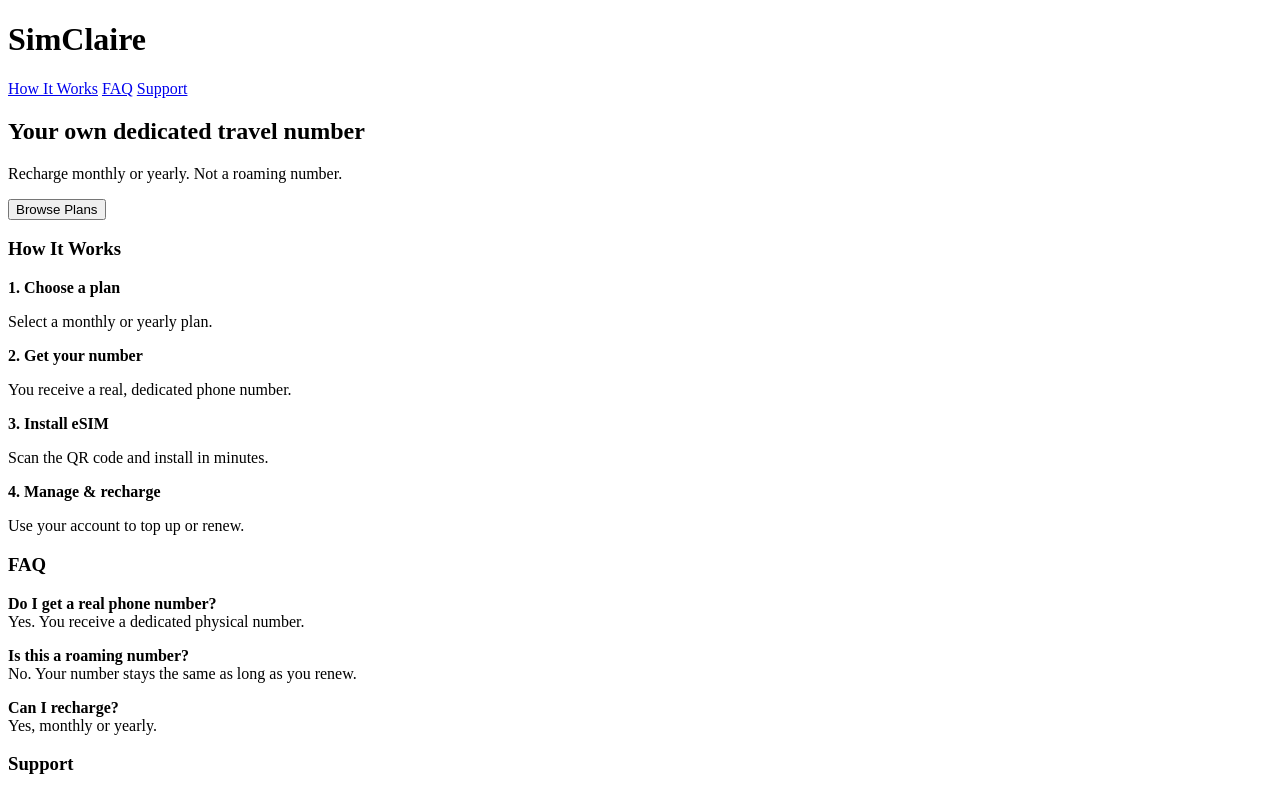
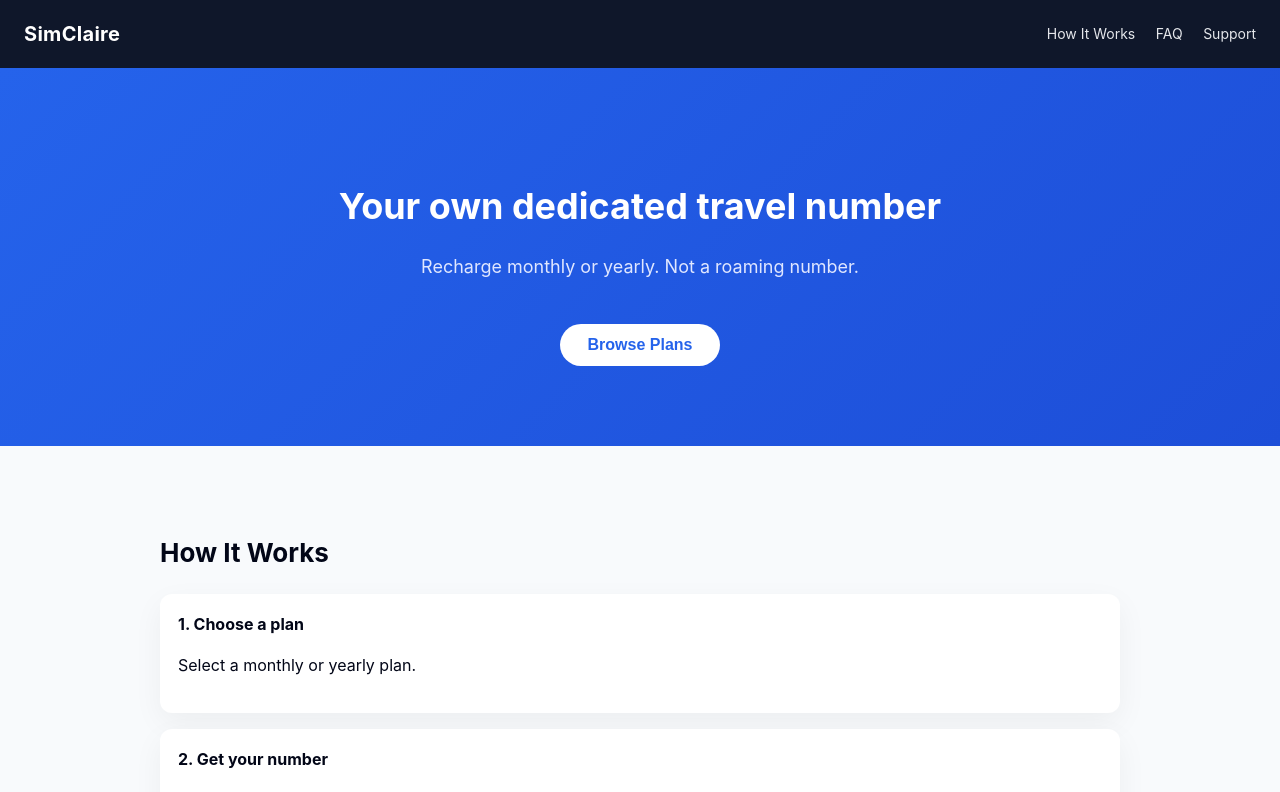
Before and after one commit to Sentha11/simclaire-website, a React (Vite) app in the folder frontend/: page / in a window 1280 px wide. Shown: the top 792 px of the page. Built offline with nearby package versions, Linux system fonts and the light colour scheme; no server answers.

Commit message:
Update index.css

```diff
--- a/frontend/src/index.css
+++ b/frontend/src/index.css
@@ -0,0 +1,127 @@
+:root {
+  --primary: #2563eb;
+  --dark: #0f172a;
+  --accent: #22c55e;
+  --bg: #f8fafc;
+  --text: #020617;
+  --muted: #64748b;
+  --card: #ffffff;
+}
+
+* {
+  box-sizing: border-box;
+}
+
+body {
+  margin: 0;
+  font-family: Inter, system-ui, -apple-system, BlinkMacSystemFont, "Segoe UI", sans-serif;
+  background: var(--bg);
+  color: var(--text);
+  line-height: 1.6;
+}
+
+/* HEADER */
+.header {
+  background: var(--dark);
+  color: white;
+  padding: 18px 24px;
+  display: flex;
+  justify-content: space-between;
+  align-items: center;
+}
+
+.header h1 {
+  margin: 0;
+  font-size: 20px;
+  letter-spacing: 0.3px;
+}
+
+.header a {
+  color: #e5e7eb;
+  margin-left: 16px;
+  text-decoration: none;
+  font-size: 14px;
+}
+
+.header a:hover {
+  color: white;
+}
+
+/* HERO */
+.hero {
+  padding: 80px 20px;
+  text-align: center;
+  background: linear-gradient(135deg, #2563eb, #1d4ed8);
+  color: white;
+}
+
+.hero h2 {
+  font-size: 36px;
+  margin-bottom: 12px;
+}
+
+.hero p {
+  font-size: 18px;
+  color: #e0e7ff;
+}
+
+.hero button {
+  margin-top: 24px;
+  padding: 12px 28px;
+  font-size: 16px;
+  border-radius: 999px;
+  border: none;
+  background: white;
+  color: var(--primary);
+  cursor: pointer;
+  font-weight: 600;
+}
+
+.hero button:hover {
+  background: #e0e7ff;
+}
+
+/* SECTIONS */
+.section {
+  padding: 60px 20px;
+  max-width: 1000px;
+  margin: auto;
+}
+
+.section h3 {
+  font-size: 26px;
+  margin-bottom: 20px;
+}
+
+.section.gray {
+  background: #eef2ff;
+}
+
+/* STEPS */
+.steps div {
+  background: var(--card);
+  border-radius: 12px;
+  padding: 18px;
+  margin-bottom: 16px;
+  box-shadow: 0 10px 30px rgba(0,0,0,0.05);
+}
+
+.steps strong {
+  display: block;
+  margin-bottom: 6px;
+}
+
+/* SUPPORT */
+#support p {
+  font-size: 16px;
+  margin: 8px 0;
+}
+
+/* FOOTER */
+.footer {
+  text-align: center;
+  padding: 24px;
+  background: var(--dark);
+  color: #94a3b8;
+  font-size: 14px;
+}
```
